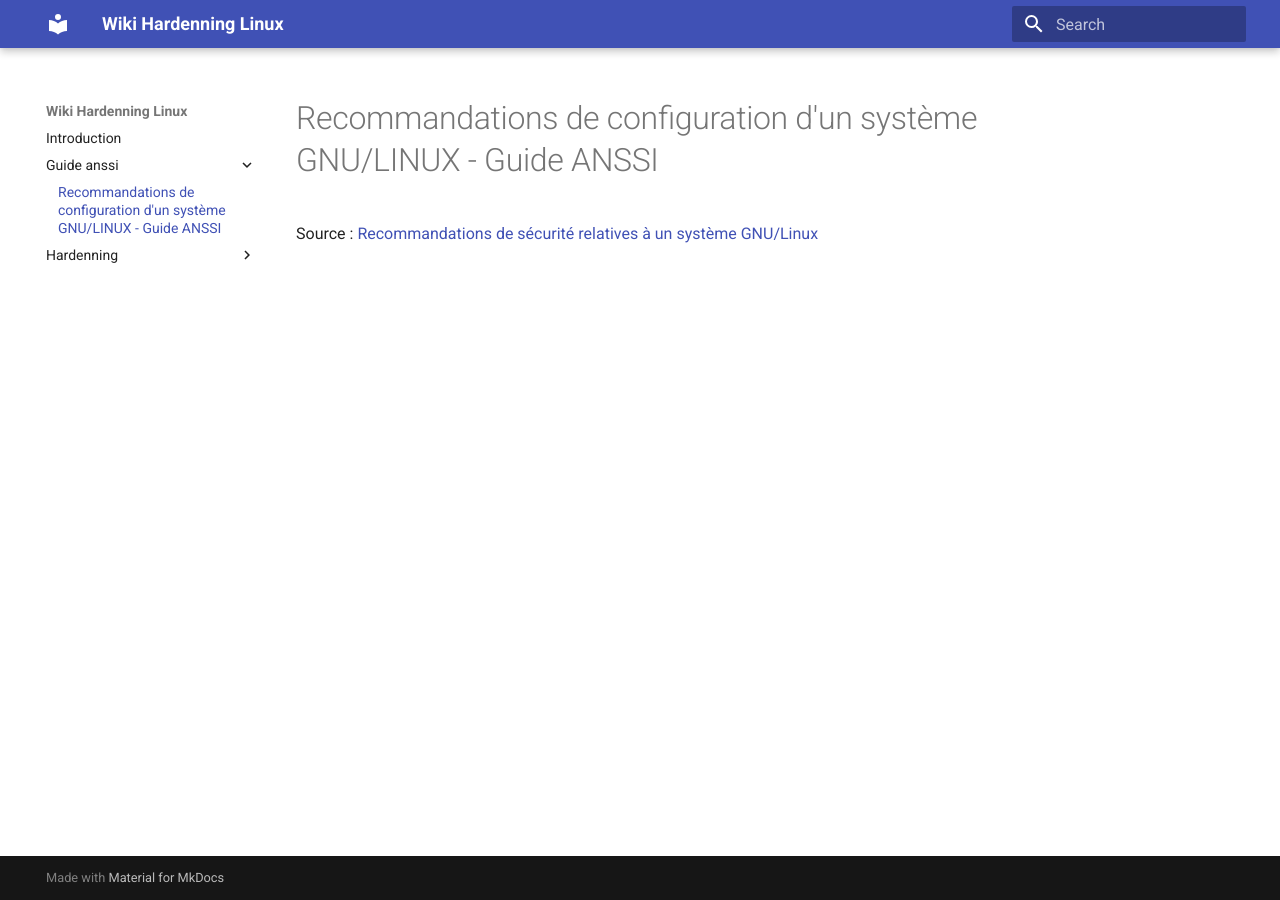
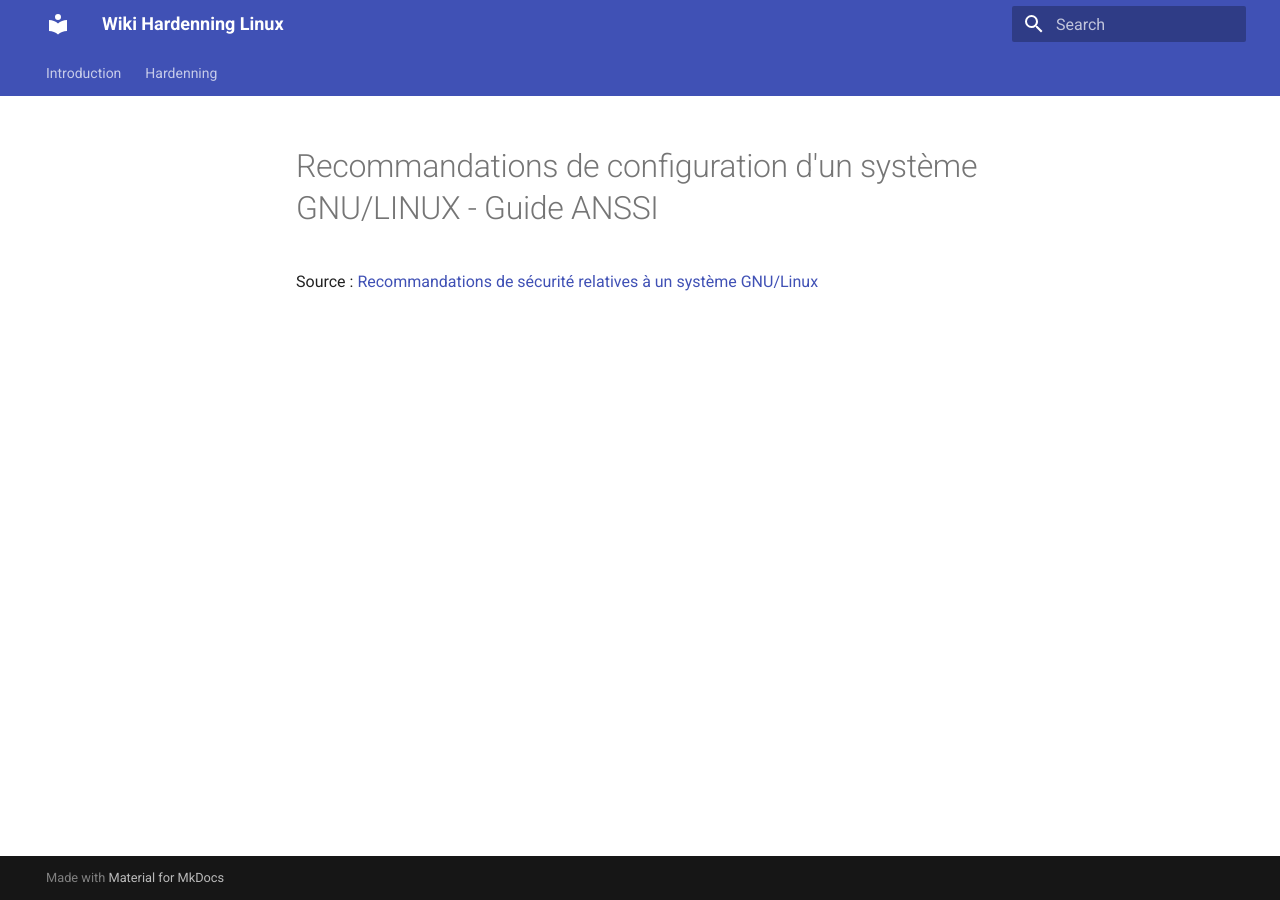
Before and after one commit to B1aSst/wiki-hardening-linux, an MkDocs documentation site: the page built from docs/guide_anssi/index.md, in a window 1280 px wide. Built offline with MkDocs 1.6.1 and Material for MkDocs 9.7.7, drawn with Linux system fonts in a browser that asks for light colours.

Commit message:
Add nav bar and features

```diff
--- a/mkdocs.yml
+++ b/mkdocs.yml
@@ -2,3 +2,16 @@ site_name: Wiki Hardenning Linux
 site_url: https://b1asst.github.io/wiki-hardening-linux/
 theme:
   name: material
+  features:
+    - content.code.copy
+    - toc.follow
+    - header.autohide
+    - navigation.indexes
+    - navigation.sections
+    - navigation.tabs
+nav:
+  - Introduction: ./introduction.md
+  - Hardenning:
+    - Guide ANSSI: ./hardenning/guide-anssi.md
+    - ANSSI \- OpenSSH: ./hardenning/anssi-openssh.md
+    - Guide Admin Debian: ./hardenning/guide-admin-debian.md
```
